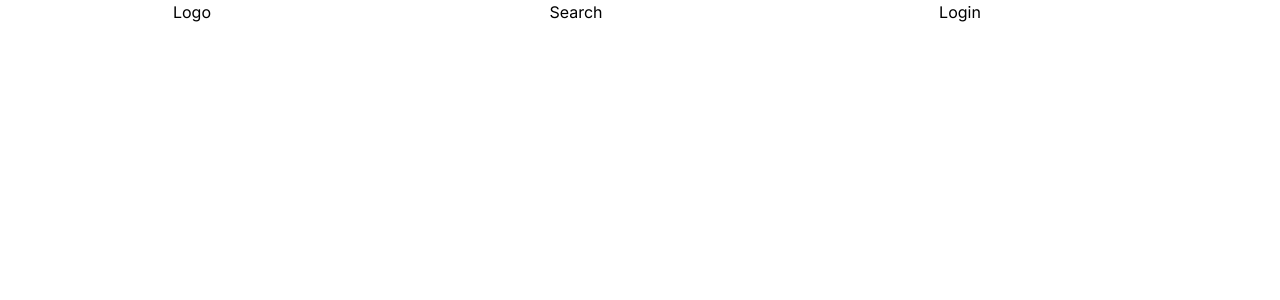
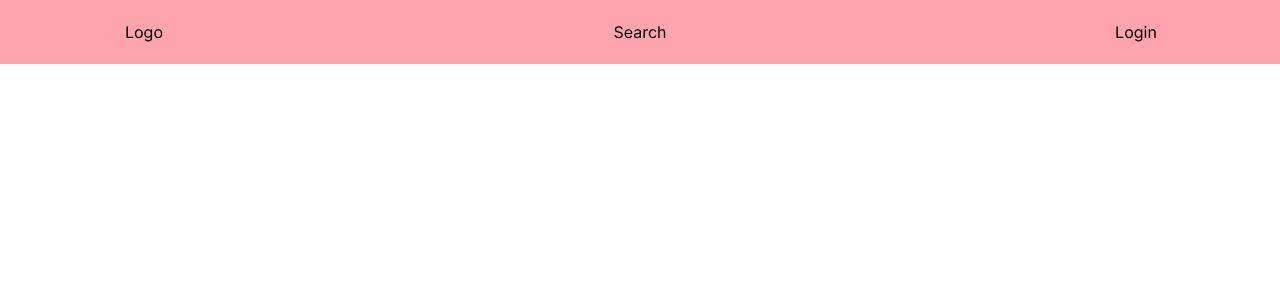
Before and after one commit to artikosamodra/olshop, a Next.js app: page / in a window 1280 px wide. Shown: the top 300 px of the page. Built offline with nearby package versions, Linux system fonts and the light colour scheme.

Commit message:
commit structur navbar

```diff
--- a/src/app/component/Navbar/Navbar.jsx
+++ b/src/app/component/Navbar/Navbar.jsx
@@ -1,10 +1,10 @@
 const Navbar = () => {
   return (
     <>
-      <div className="grid grid-cols-10 text-center">
-        <div className="col-span-3">Logo</div>
-        <div className="col-span-3">Search</div>
-        <div className="col-span-3">Login</div>
+      <div className="grid grid-cols-10 py-5 px-10 bg-rose-300 gap-10 flex text-center">
+        <div className="col-span-2">Logo</div>
+        <div className="col-span-6">Search</div>
+        <div className="col-span-2">Login</div>
       </div>
     </>
   );
```
